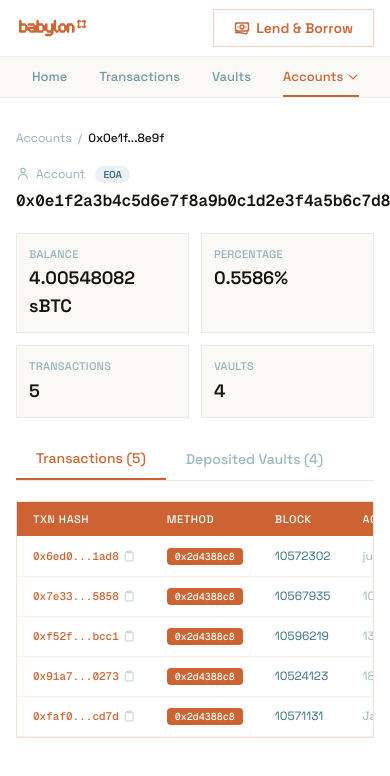
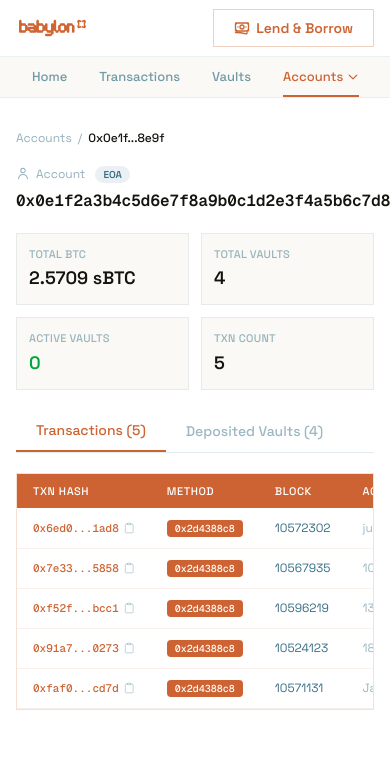
Before and after one commit to sookeyhub/babylon-btcvault-explorer, a Next.js app: page /accounts/0x0e1f2a3b4c5d6e7f8a9b0c1d2e3f4a5b6c7d8e9f in a window 390 px wide. Shown: the top 776 px of the page. Built offline with nearby package versions, Linux system fonts and the light colour scheme.

Commit message:
디자인 맞추기

```diff
--- a/src/app/accounts/[address]/ProviderDashboard.tsx
+++ b/src/app/accounts/[address]/ProviderDashboard.tsx
@@ -64,14 +64,14 @@
         ))}
       </div>
 
-      <div className="grid grid-cols-1 gap-5 lg:grid-cols-3">
+      <div className="grid grid-cols-1 items-stretch gap-5 lg:grid-cols-3">
         {/* LEFT col — Identity */}
-        <section className="border border-[#387085]/10 bg-white lg:col-span-2">
+        <section className="flex flex-col border border-[#387085]/10 bg-white lg:col-span-2">
           <div className="border-b border-[#387085]/10 px-5 py-3">
             <h2 className="text-sm font-semibold text-[#14140f]">Overview</h2>
           </div>
-          <table className="w-full">
-            <tbody>
+          <table className="w-full flex-1">
+            <tbody className="h-full">
               {[
                 { label: 'Operator Address', val: provider.address, mono: true, copy: true },
                 { label: 'Connected DApp',   val: provider.appName, mono: false, copy: false },
@@ -79,10 +79,10 @@
                 { label: 'Commission',       val: `${commissionPct}%`, mono: false, copy: false },
               ].map((row, i, arr) => (
                 <tr key={row.label} className={i < arr.length - 1 ? 'border-b border-[#387085]/8' : ''}>
-                  <td className="w-40 py-2.5 pl-5 pr-4 text-[11px] font-medium uppercase tracking-wide text-[#387085]/50">
+                  <td className="w-40 py-3 pl-5 pr-4 align-middle text-[11px] font-medium uppercase tracking-wide text-[#387085]/50">
                     {row.label}
                   </td>
-                  <td className="py-2.5 pr-5">
+                  <td className="py-3 pr-5 align-middle">
                     <div className="flex items-center gap-1.5">
                       <span className={`text-sm text-[#14140f] ${row.mono ? 'break-all font-mono text-[#387085]' : ''}`}>
                         {row.val}
--- a/src/app/accounts/[address]/page.tsx
+++ b/src/app/accounts/[address]/page.tsx
@@ -1,6 +1,7 @@
 import { notFound } from 'next/navigation';
 import Link from 'next/link';
 import { getAccountByAddress, getProviderByAddress } from '@/lib/data';
+import { MOCK_VAULTS } from '@/lib/mock-data';
 import { truncateAddress } from '@/lib/utils';
 import CopyButton from '@/components/CopyButton';
 import AccountDetailTabs from './AccountDetailTabs';
@@ -24,6 +25,15 @@
   // Determine provider role
   const provider = await getProviderByAddress(account.address);
 
+  // Depositor stats (used when non-Provider account renders basic Summary)
+  const lcAddress = account.address.toLowerCase();
+  const depositorVaults = MOCK_VAULTS.filter(
+    (v) => v.depositorAddress?.toLowerCase() === lcAddress,
+  );
+  const depositorTotalVaults = depositorVaults.length;
+  const depositorActiveVaults = depositorVaults.filter((v) => v.status === 'Active').length;
+  const depositorTotalBtc = depositorVaults.reduce((s, v) => s + v.vaultSize, 0);
+
   const typeBadge: Record<string, string> = {
     EOA:      'bg-[#387085]/10 text-[#387085]',
     Contract: 'bg-[#cd6332]/10 text-[#cd6332]',
@@ -42,33 +52,37 @@
       <DevNote title="Account Detail 기획 의도">
         <DevNoteSection heading="페이지 목적">
           <p>모든 주소를 하나의 통합 라우트로 접근.</p>
-          <p>역할에 따라 뷰를 자동 분기해 사용자가 주소 종류를 구분할 필요 없도록 함.</p>
+          <p>역할에 따라 뷰가 자동 분기되어 사용자가 주소 종류를 구분할 필요 없음.</p>
         </DevNoteSection>
 
         <DevNoteSection heading="역할별 뷰 분기">
-          <p>Provider 역할이면 Provider 전용 대시보드 노출. 탭은 Transactions와 Vaults.</p>
-          <p>Depositor 역할이면 기본 요약 카드와 Deposited Vaults 탭 제공.</p>
-          <p>역할 없는 일반 계정은 Transactions 탭만 표시.</p>
+          <p>Provider는 전용 대시보드, Depositor는 Vault 중심 요약 카드, 역할이 없는 계정은 Transactions 탭만 표시.</p>
         </DevNoteSection>
 
         <DevNoteSection heading="Provider Dashboard">
-          <p>관리 중인 Total BTC를 헤더 우측에 최우선 지표로 강조.</p>
-          <p>Active Vaults, Total Vaults, Commission, Connected DApp 네 가지 핵심 운영 지표 노출.</p>
-          <p>Overview에 식별 정보, Vault Status에 상태별 분포를 나란히 배치.</p>
-          <p>외부에 민감한 엔드포인트 정보(RPC·gRPC 등)는 표시하지 않음.</p>
+          <p>헤더 우측에 Total BTC를 최우선 지표로 강조.</p>
+          <p>Active Vaults, Total Vaults, Commission, Connected DApp의 운영 지표 노출.</p>
+          <p>Overview에 식별 정보, Vault Status에 상태별 분포를 2열로 배치.</p>
+          <p>탭은 Transactions와 Vaults로 구성.</p>
         </DevNoteSection>
 
-        <DevNoteSection heading="탭 구조">
-          <p>Transactions는 해당 주소가 관여한 모든 온체인 활동을 시간 역순으로 제공.</p>
-          <p>Deposited Vaults는 해당 주소가 직접 만든 vault 목록.</p>
-          <p>Vaults는 Provider가 관리하는 vault 목록으로 페이지네이션 제공.</p>
+        <DevNoteSection heading="Depositor 요약">
+          <p>Summary 카드는 Vault 활동을 중심으로 4개 지표 제공.</p>
+          <p>Total BTC, Total Vaults, Active Vaults(녹색 강조), Txn Count.</p>
+          <p>예치 규모와 현재 활성 상태를 한눈에 파악하도록 구성.</p>
+          <p>탭은 Transactions와 Deposited Vaults로 구성.</p>
+        </DevNoteSection>
+
+        <DevNoteSection heading="역할 없는 계정">
+          <p>Summary 카드는 동일하게 노출하되 Total BTC와 Vault 값은 0으로 표시.</p>
+          <p>탭은 Transactions만 제공.</p>
         </DevNoteSection>
 
         <DevNoteSection heading="정책 / 예외">
-          <p>DApp 전용 상세 페이지는 제공하지 않음. 역할은 Provider 또는 Depositor만 유의미하게 다룸.</p>
-          <p>이름이 있는 계정은 이름만 표시하고 주소는 hover 시 툴팁으로 확인.</p>
+          <p>DApp 전용 상세 페이지는 없음. 역할은 Provider 또는 Depositor만 유의미.</p>
+          <p>이름이 있는 계정은 이름만 노출, 주소는 hover 시 툴팁.</p>
           <p>Contract 계정은 주소 앞 아이콘으로 구분.</p>
-          <p>모든 주소 링크는 이 통합 페이지로 라우팅 일원화.</p>
+          <p>모든 주소 링크는 이 통합 페이지로 일원화.</p>
         </DevNoteSection>
       </DevNote>
 
@@ -129,25 +143,23 @@
       {!provider && (
         <div className="grid grid-cols-2 gap-3 sm:grid-cols-4">
           <div className="border border-[#387085]/10 bg-[#faf9f5] p-3">
-            <p className="text-[11px] font-medium uppercase tracking-wide text-[#387085]/50">Balance</p>
+            <p className="text-[11px] font-medium uppercase tracking-wide text-[#387085]/50">Total BTC</p>
             <p className="mt-0.5 text-lg font-semibold text-[#14140f]">
-              {account.balance.toLocaleString(undefined, { minimumFractionDigits: 4, maximumFractionDigits: 8 })} sBTC
+              {depositorTotalBtc.toFixed(4)} sBTC
             </p>
           </div>
           <div className="border border-[#387085]/10 bg-[#faf9f5] p-3">
-            <p className="text-[11px] font-medium uppercase tracking-wide text-[#387085]/50">Percentage</p>
-            <p className="mt-0.5 text-lg font-semibold text-[#14140f]">{account.percentage}%</p>
+            <p className="text-[11px] font-medium uppercase tracking-wide text-[#387085]/50">Total Vaults</p>
+            <p className="mt-0.5 text-lg font-semibold text-[#14140f]">{depositorTotalVaults.toLocaleString()}</p>
           </div>
           <div className="border border-[#387085]/10 bg-[#faf9f5] p-3">
-            <p className="text-[11px] font-medium uppercase tracking-wide text-[#387085]/50">Transactions</p>
+            <p className="text-[11px] font-medium uppercase tracking-wide text-[#387085]/50">Active Vaults</p>
+            <p className="mt-0.5 text-lg font-semibold text-green-600">{depositorActiveVaults.toLocaleString()}</p>
+          </div>
+          <div className="border border-[#387085]/10 bg-[#faf9f5] p-3">
+            <p className="text-[11px] font-medium uppercase tracking-wide text-[#387085]/50">Txn Count</p>
             <p className="mt-0.5 text-lg font-semibold text-[#14140f]">{account.txnCount.toLocaleString()}</p>
           </div>
-          {account.vaultCount > 0 && (
-            <div className="border border-[#387085]/10 bg-[#faf9f5] p-3">
-              <p className="text-[11px] font-medium uppercase tracking-wide text-[#387085]/50">Vaults</p>
-              <p className="mt-0.5 text-lg font-semibold text-[#14140f]">{account.vaultCount.toLocaleString()}</p>
-            </div>
-          )}
         </div>
       )}
 
```
